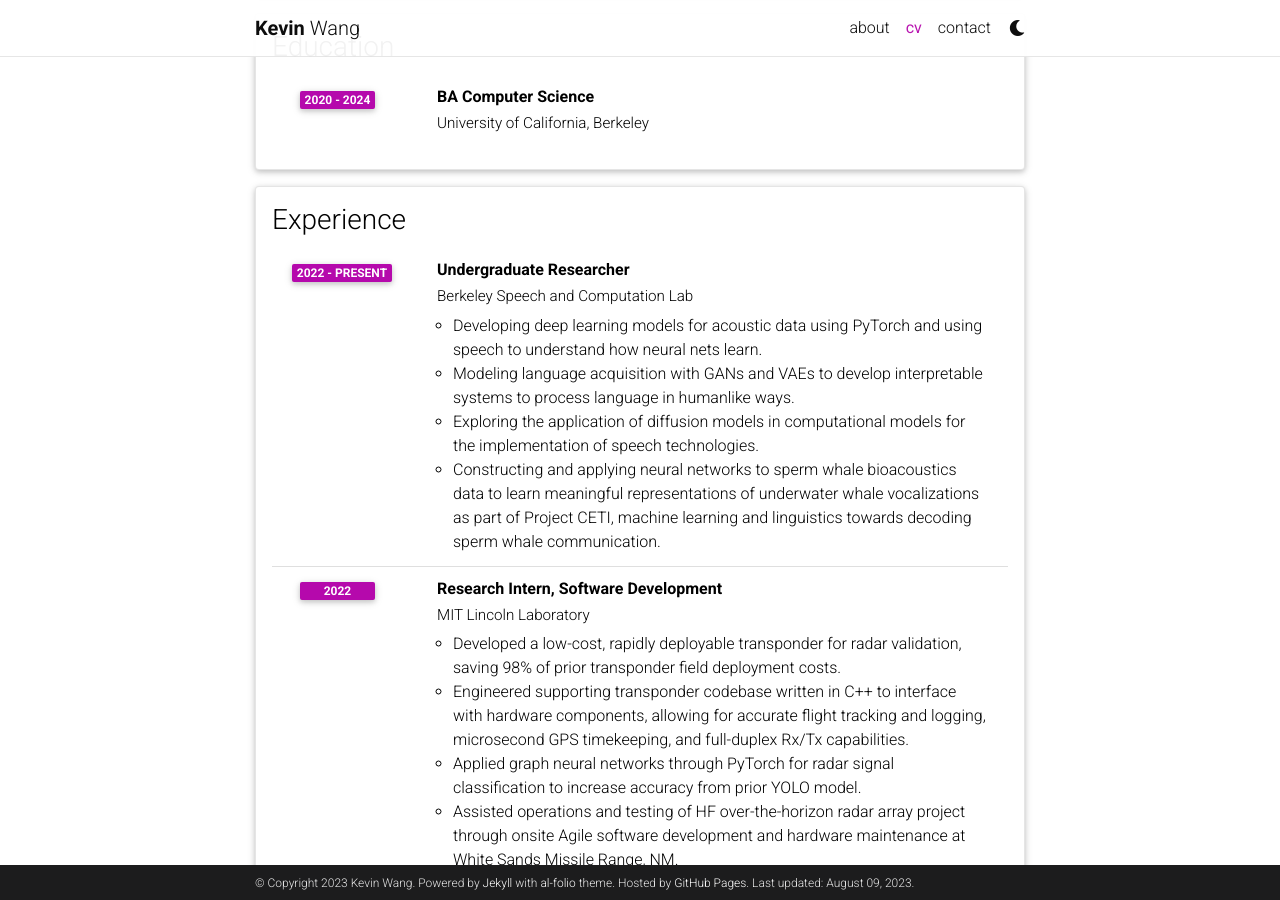
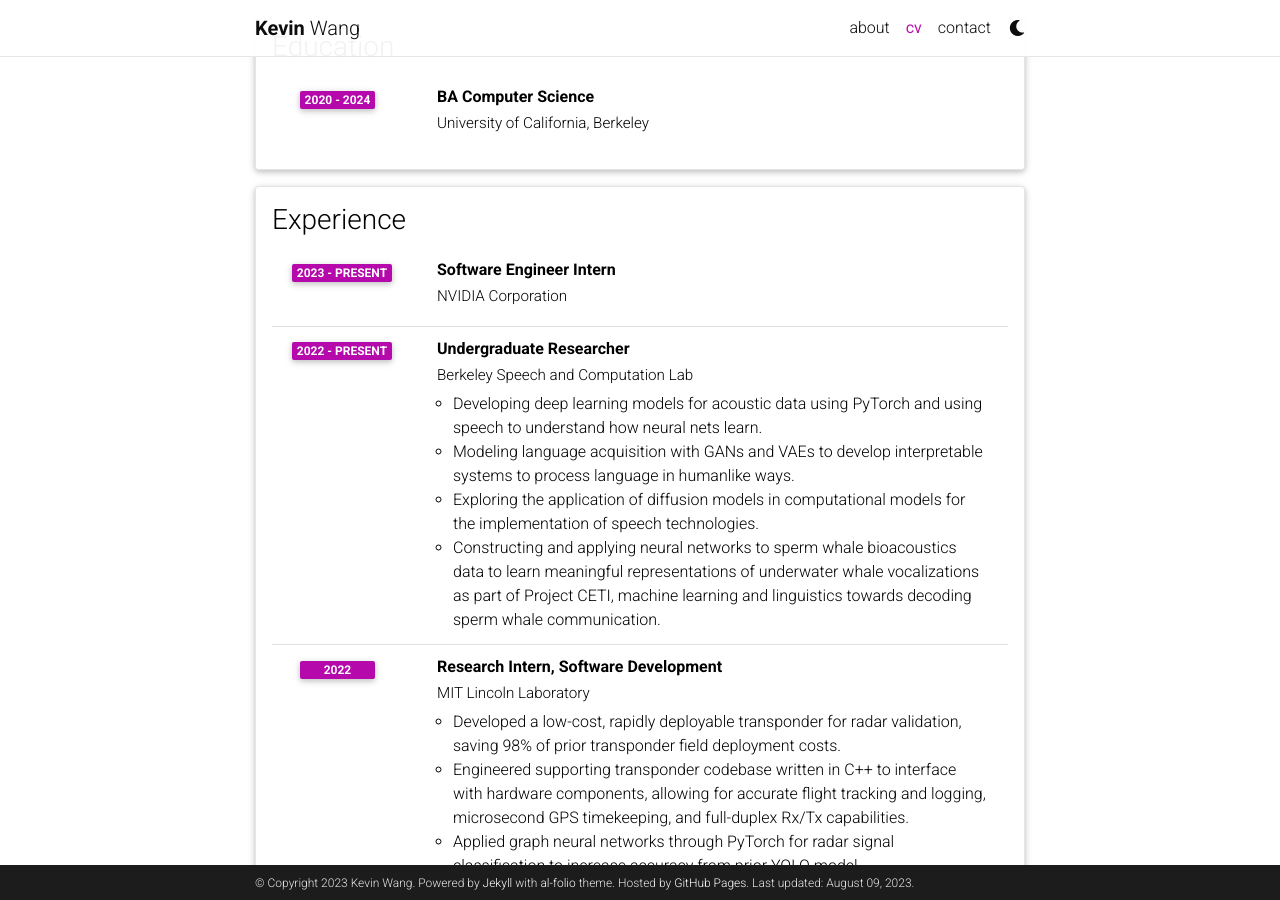
Before and after one commit to itskevinwang/itskevinwang.github.io, a Jekyll site: the page built from _pages/cv.md, in a window 1280 px wide and 900 px high, scrolled down 347 px. Built offline with Jekyll 4.4.1, drawn with Linux system fonts in a browser that asks for light colours; comment, search, counter and statistics services are not loaded; a style sheet for code colours, icons or effects is not loaded.

Commit message:
Update cv.yml

```diff
--- a/_data/cv.yml
+++ b/_data/cv.yml
@@ -16,6 +16,10 @@
 - title: Experience
   type: time_table
   contents:
+    - title: Software Engineer Intern
+      institution: NVIDIA Corporation
+      year: 2023 - Present
+
     - title: Undergraduate Researcher
       institution: Berkeley Speech and Computation Lab
       year: 2022 - Present
```
